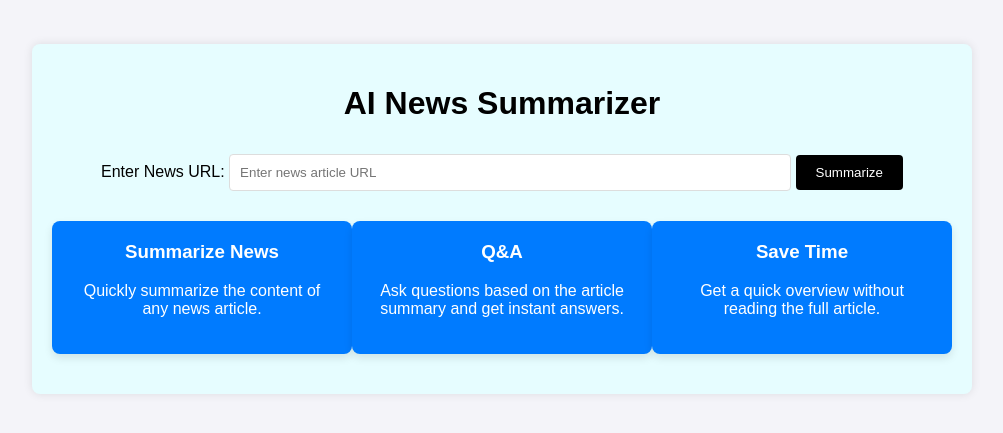
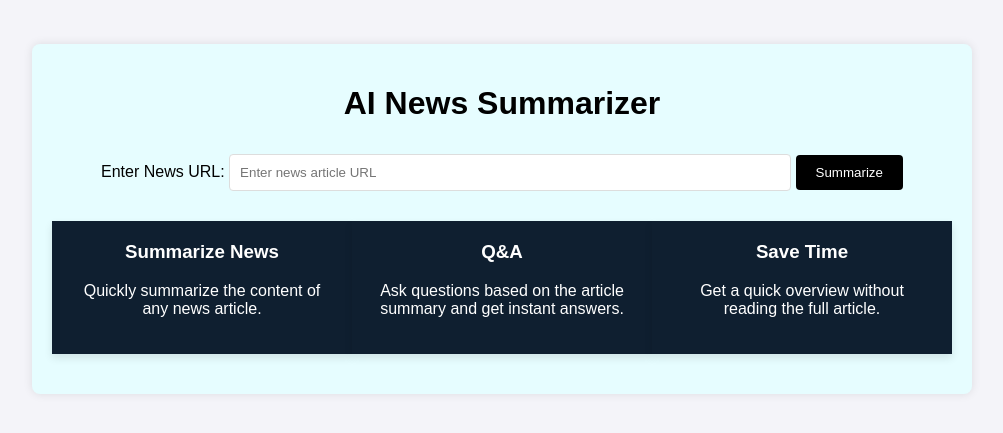
Before and after one commit to malhar-24/news-summary, a Flask app: page / in a window 1280 px wide. Shown: the top 433 px of the page, without its empty margins (138-1141 px from the left). Run offline with Flask 3, Linux system fonts and the light colour scheme.

Commit message:
Update styles.css

```diff
--- a/static/styles.css
+++ b/static/styles.css
@@ -53,10 +53,9 @@ body {
 }
 
 .feature-box {
-    background-color: #007bff;
+    background-color: #0f1f30;
     color: white;
     padding: 20px;
-    border-radius: 8px;
     width: 30%;
     box-shadow: 0 4px 8px rgba(0, 0, 0, 0.1);
 }
```
